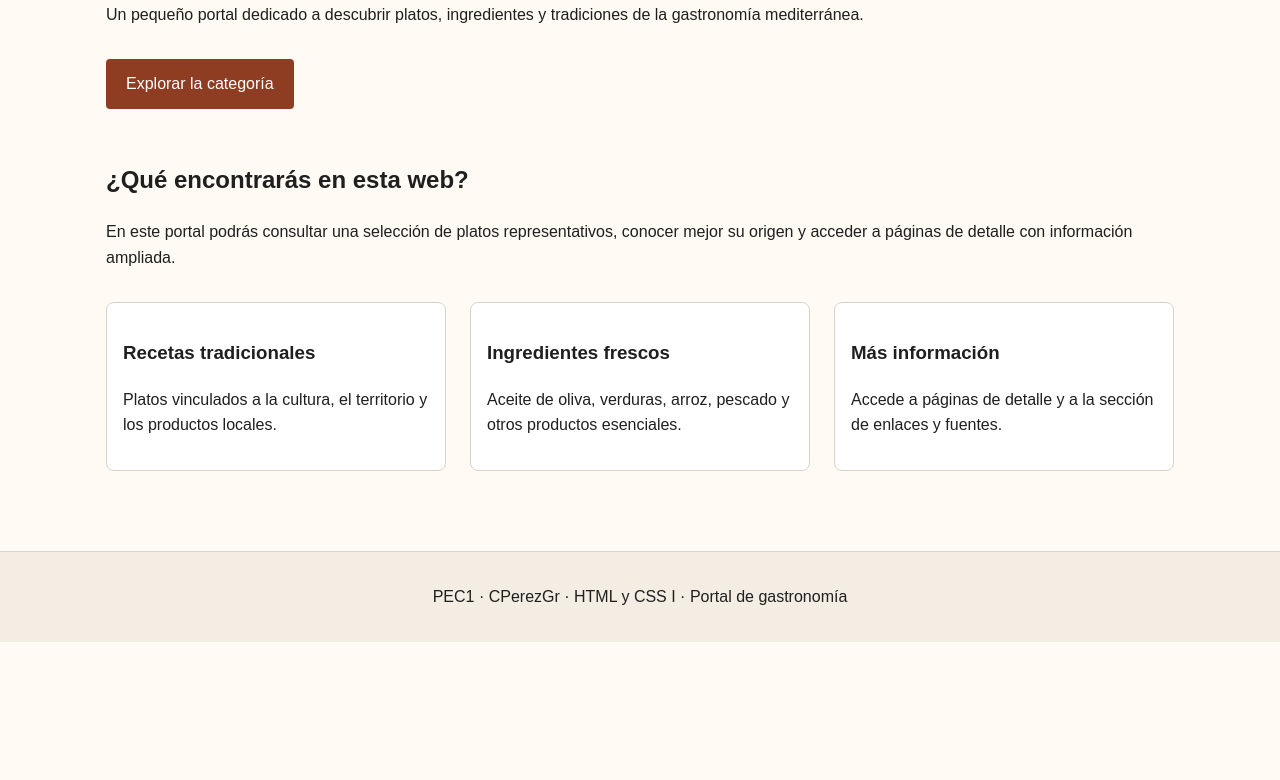
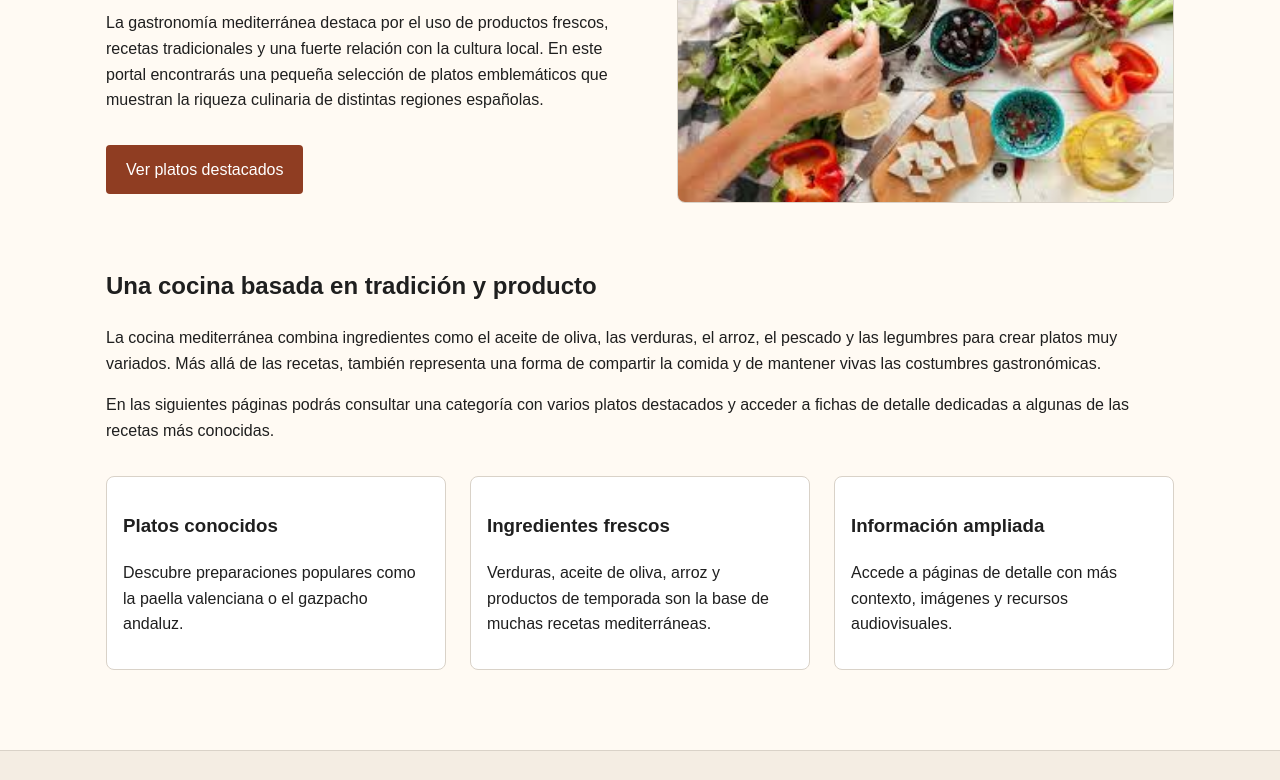
Before and after one commit to cperezgr/Proyecto-HTML-CSS-I-cperezgr, a website built with Parcel: page index.html in a window 1280 px wide. Shown: the part 247-1027 px from the top of the page. Before the commit the page ends 889 px from the top, so only its background shows below. Built offline with nearby package versions, Linux system fonts and the light colour scheme.

Commit message:
Algún cambio de estilo para las imágnes y nuevos textos

```diff
--- a/index.html
+++ b/index.html
@@ -13,33 +13,51 @@
 
     <main id="main-content" class="page-content">
       <section class="hero">
-        <h1>Sabores del Mediterráneo</h1>
-        <p>Un pequeño portal dedicado a descubrir platos, ingredientes y tradiciones de la gastronomía mediterránea.</p>
-        <a class="button-link" href="./src/categoria.html">Explorar la categoría</a>
+        <div class="hero-text">
+          <h1>Sabores del Mediterráneo</h1>
+          <p>
+            La gastronomía mediterránea destaca por el uso de productos frescos, recetas tradicionales y una fuerte
+            relación con la cultura local. En este portal encontrarás una pequeña selección de platos emblemáticos que
+            muestran la riqueza culinaria de distintas regiones españolas.
+          </p>
+          <a class="button-link" href="./src/categoria.html">Ver platos destacados</a>
+        </div>
+
+        <div class="hero-media">
+          <img
+            src="./src/assets/images/hero_gastronomia mediterranea.jpg"
+            alt="Mesa con varios platos representativos de la gastronomía mediterránea"
+          />
+        </div>
       </section>
 
       <section class="intro">
-        <h2>¿Qué encontrarás en esta web?</h2>
+        <h2>Una cocina basada en tradición y producto</h2>
         <p>
-          En este portal podrás consultar una selección de platos representativos, conocer mejor su origen y acceder a
-          páginas de detalle con información ampliada.
+          La cocina mediterránea combina ingredientes como el aceite de oliva, las verduras, el arroz, el pescado y las
+          legumbres para crear platos muy variados. Más allá de las recetas, también representa una forma de compartir
+          la comida y de mantener vivas las costumbres gastronómicas.
+        </p>
+        <p>
+          En las siguientes páginas podrás consultar una categoría con varios platos destacados y acceder a fichas de
+          detalle dedicadas a algunas de las recetas más conocidas.
         </p>
       </section>
 
       <section class="highlights">
         <article class="card">
-          <h3>Recetas tradicionales</h3>
-          <p>Platos vinculados a la cultura, el territorio y los productos locales.</p>
+          <h3>Platos conocidos</h3>
+          <p>Descubre preparaciones populares como la paella valenciana o el gazpacho andaluz.</p>
         </article>
 
         <article class="card">
           <h3>Ingredientes frescos</h3>
-          <p>Aceite de oliva, verduras, arroz, pescado y otros productos esenciales.</p>
+          <p>Verduras, aceite de oliva, arroz y productos de temporada son la base de muchas recetas mediterráneas.</p>
         </article>
 
         <article class="card">
-          <h3>Más información</h3>
-          <p>Accede a páginas de detalle y a la sección de enlaces y fuentes.</p>
+          <h3>Información ampliada</h3>
+          <p>Accede a páginas de detalle con más contexto, imágenes y recursos audiovisuales.</p>
         </article>
       </section>
     </main>
--- a/styles.css
+++ b/styles.css
@@ -102,7 +102,19 @@ img {
 }
 
 .hero {
+  display: grid;
+  gap: 1.5rem;
+  align-items: center;
   padding: 2rem 0;
+}
+.hero-text p {
+  max-width: 60ch;
+}
+
+.hero-media img {
+  width: 100%;
+  border-radius: 0.5rem;
+  border: 1px solid var(--color-border);
 }
 
 .button-link {
@@ -133,6 +145,17 @@ img {
   margin-top: 2rem;
 }
 
+.intro {
+  margin-top: 2rem;
+}
+
+.card img {
+  width: 100%;
+  aspect-ratio: 4 / 3;
+  object-fit: cover;
+  border-radius: 0.35rem;
+  margin-bottom: 1rem;
+}
 .card {
   background-color: var(--color-surface);
   border: 1px solid var(--color-border);
@@ -186,6 +209,9 @@ a:focus {
   .image-row {
     grid-template-columns: repeat(3, 1fr);
   }
+  .hero {
+    grid-template-columns: 1.1fr 1fr;
+  }
 }
 
 @media (min-width: 1024px) {
```
